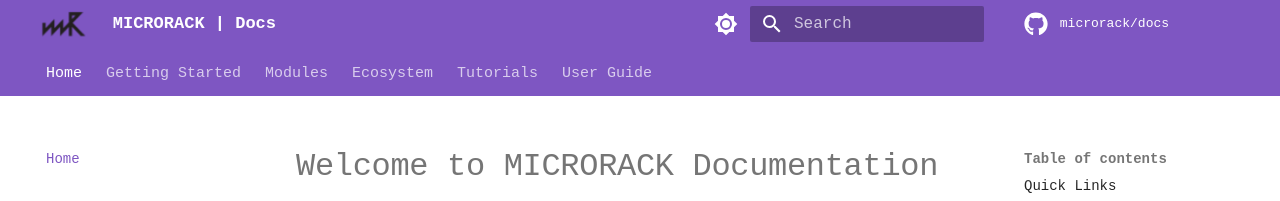
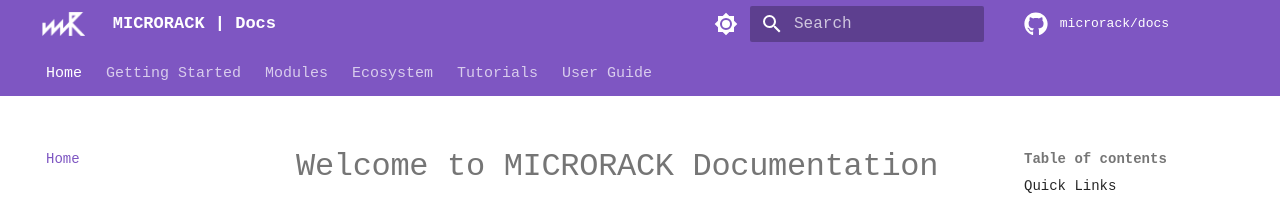
Before and after one commit to microrack/docs-test, an MkDocs documentation site: the page built from docs/index.md, in a window 1280 px wide. Shown: the top 201 px of the page. Built offline with MkDocs 1.6.1 and Material for MkDocs 9.7.7, drawn with Linux system fonts in a browser that asks for light colours; some web fonts are replaced; comment, search, counter and statistics services are not loaded.

Commit message:
Fix logo: invert to white for purple header

```diff
--- a/docs/assets/extra.css
+++ b/docs/assets/extra.css
@@ -28,7 +28,7 @@
   font-family: 'Martian Mono', monospace !important;
 }
 
-/* Logo sizing - match text height */
+/* Logo sizing and make it white for dark header */
 .md-header__button.md-logo {
   padding: 0.2rem;
 }
@@ -36,6 +36,7 @@
 .md-header__button.md-logo img {
   height: 1.2rem;
   width: auto;
+  filter: brightness(0) invert(1); /* Make logo white */
 }
 
 /* Navigation tabs */
```
